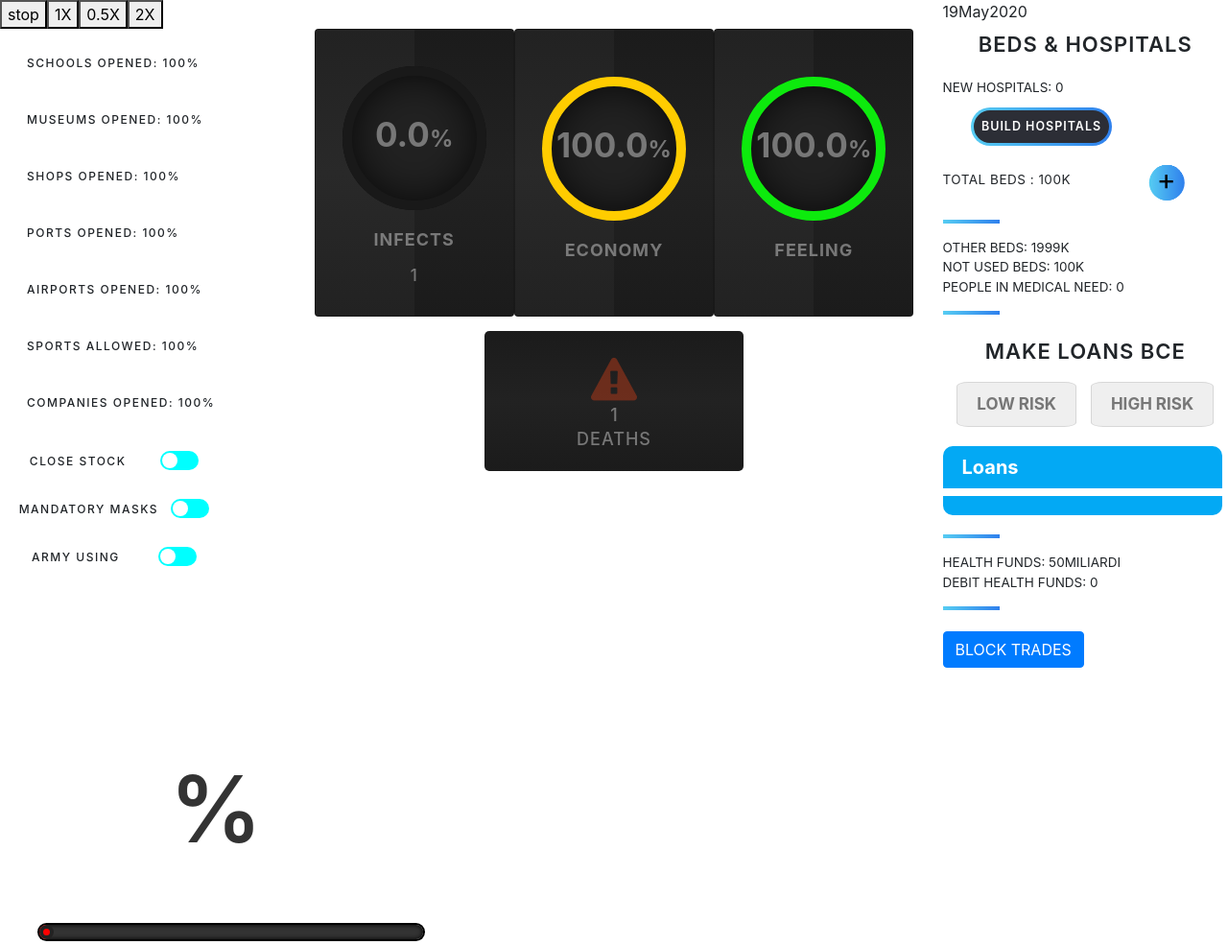
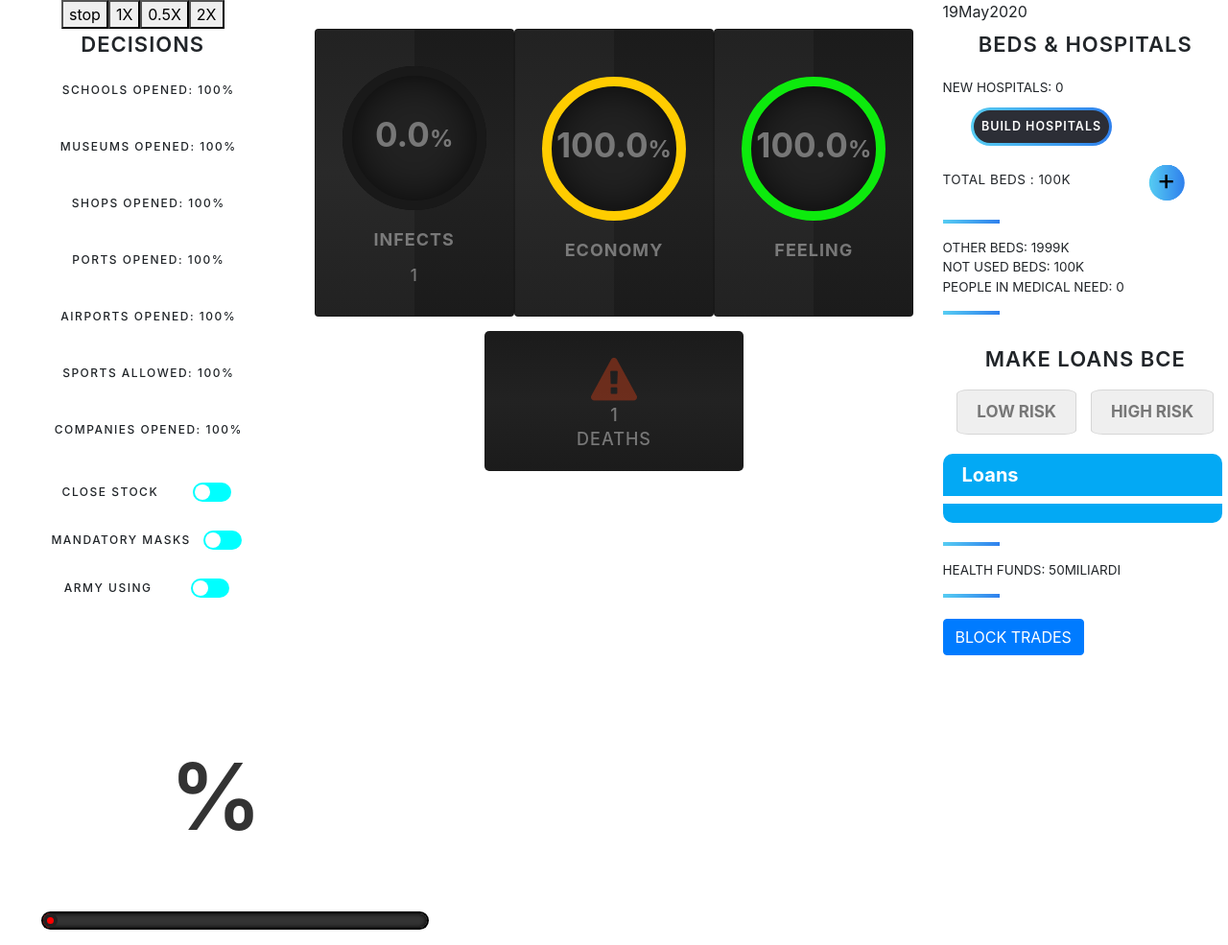
Before and after one commit to FedericoQuartieri/rise-up, a plain HTML site: page Javascript/index.html in a window 1280 px wide. Shown: the whole page at 96% size. Drawn offline with nearby package versions, Linux system fonts and the light colour scheme.

Commit message:
migliorata grafica decision e boolean

```diff
--- a/Javascript/drawing_tools.js
+++ b/Javascript/drawing_tools.js
@@ -23,6 +23,11 @@ const drawing_tools={
         draw:(dictionary,container_out,state)=>{
             const container=document.createElement("div")
             container.setAttribute("class","div-menu")
+            const h=document.createElement("div")
+            h.setAttribute("class","title")
+            h.setAttribute("id","dec_title")
+            h.innerHTML="decisions"
+            container.appendChild(h)
             const list=document.createElement("ul")
             list.setAttribute("class","decision-menu")
             Object.keys(dictionary).forEach((key)=>{
@@ -236,16 +241,18 @@ const drawing_tools={
             container.appendChild(show_funds)
             show_funds.setAttribute("class", "show_funds")
             show_funds.setAttribute("id", "show_funds")
+            /*
             const show_debit = document.createElement("div")
             container.appendChild(show_debit)
             show_debit.setAttribute("class", "show_debit")
             show_debit.setAttribute("id", "show_debit")
+            */
             const s2=document.createElement("div")
             container.appendChild(s2)
             s2.setAttribute("class","separator")
             s2.setAttribute("id","sb")
             show_funds.innerHTML = "health funds: " + drawing_tools.display_numbers(health_funds)
-            show_debit.innerHTML = "debit health funds: " + drawing_tools.display_numbers(debit)
+            //show_debit.innerHTML = "debit health funds: " + drawing_tools.display_numbers(debit)
 
         },
         update : (state) => {
@@ -257,7 +264,7 @@ const drawing_tools={
 
             }
             document.getElementById("show_funds").innerHTML = "health funds: " + drawing_tools.display_numbers(health_funds)
-            document.getElementById("show_debit").innerHTML = "debit health funds: " + drawing_tools.display_numbers(debit)
+            //document.getElementById("show_debit").innerHTML = "debit health funds: " + drawing_tools.display_numbers(debit)
         }
     },
 
--- a/Javascript/style.css
+++ b/Javascript/style.css
@@ -13,19 +13,28 @@ html {
 
  }
 
-
+.col-md-3:nth-child(1){
+    text-align: -webkit-center;
+}
 /* lista delle decision */
+.div-menu{
+    margin-bottom: 3%;
+}
 .div-menu ul{
     list-style: none;
     margin: 0;
     padding-left: 12px;
-    margin-top: 10px;
+    margin-top: 1px;
 
+
+}
+#dec_title{
+    margin-bottom: 0px;
 }
 .div-menu .decision-menu .decision-toUpdate{
      position: relative;
-     padding: 16px;
-     width: fit-content;
+     padding: 20px;
+     width: inherit;
      height: 90%;
      background-color: rgb(255, 255, 255);
 
@@ -35,7 +44,6 @@ html {
      letter-spacing: 1.5px;
      font-size: 75%;
      transition: .5s;
-     margin-bottom: 8px;
      z-index: 1002;
 
 }
@@ -92,13 +100,17 @@ html {
     transition: all 0.3s ease-in-out;
     opacity: 0;
     visibility: hidden;
-    position: absolute;
     left: 100%;
     top: 16%;
+    display: none;
+    transition: .5s;
 }
 .decision-toUpdate:hover .showUpmenu{
     opacity: 1;
     visibility: visible;
+    display: block;
+    margin-top: 9%;
+    margin-bottom: 3%;
 }
 .showUpmenu{
     padding-right: 3px;
@@ -110,6 +122,8 @@ html {
     background-color: white;
     border: 1px solid black;
     margin-right: 5px;
+    border-radius: 20%;
+
 
 }
 input[type="checkbox"]{
@@ -184,12 +198,12 @@ input[type="checkbox"]:checked ~ .check::after{
     height: 50px;
     width: 230px;
     padding-top: 18px;
-    padding-left: 13px;
     display: flex;
     justify-content: space-around;
     align-items: center;
     background-color: aqua;
     transition: 0.5s step-end;
+    margin-left: 3.55%;
 
 }
 .ca p{
@@ -691,7 +705,7 @@ transition: 0.5s;}
 
 .wrap_beds{
     margin-top: -40px;
-    margin-bottom: 22px;
+    margin-bottom: 10%;
     text-transform: uppercase;
     font-size: 13.5px;
     font-weight: 440;
```
